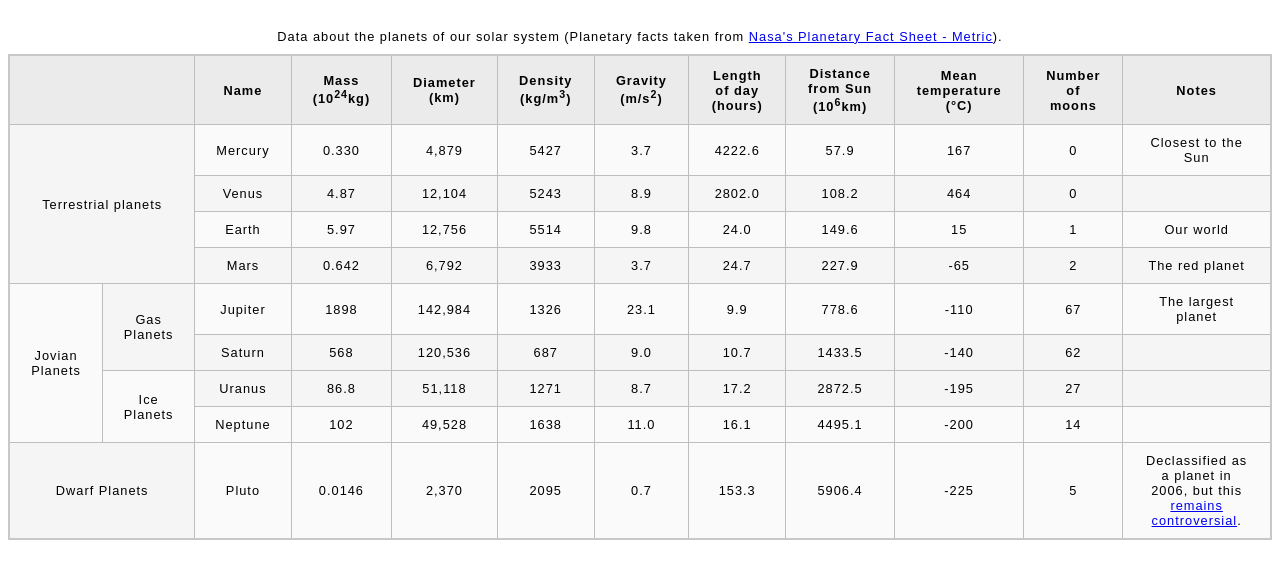
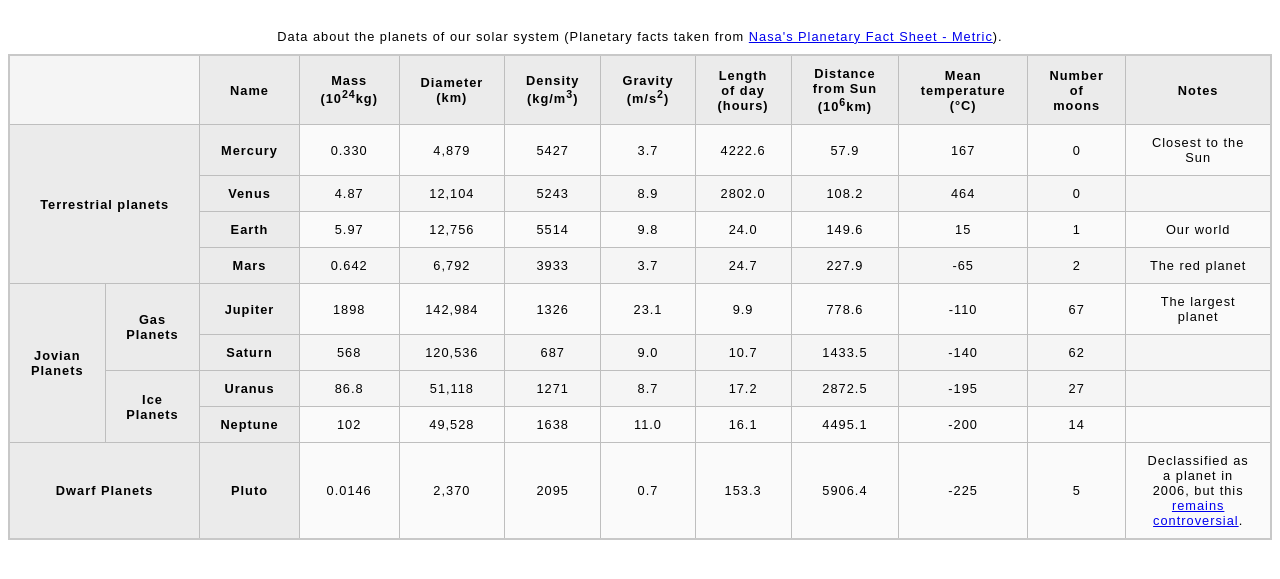
Before and after one commit to bspence205/PlanetData, a plain HTML site: page index.html in a window 1280 px wide. Shown: the part 61-640 px from the top of the page. Drawn offline with Linux system fonts and the light colour scheme.

Commit message:
correct semantic typo, changed appropriate tags to table headers th instead of td

```diff
--- a/index.html
+++ b/index.html
@@ -14,7 +14,7 @@
       </caption>
       <thead>
         <tr>
-          <th colspan="2"></th>
+          <td colspan="2"></td>
           <th>Name</th>
           <th>Mass (10<sup>24</sup>kg)</th>
           <th>Diameter (km)</th>
@@ -29,10 +29,10 @@
       </thead>
       <tbody>
           <tr>
-            <td colspan="2" rowspan="5">Terrestrial planets</td>
+            <th colspan="2" rowspan="5">Terrestrial planets</th>
           </tr>
           <tr>
-            <td>Mercury</td>
+            <th>Mercury</th>
             <td>0.330</td>
             <td>4,879</td>
             <td>5427</td>
@@ -44,7 +44,7 @@
             <td>Closest to the Sun</td>
           </tr>
           <tr>
-            <td>Venus</td>
+            <th>Venus</th>
             <td>4.87</td>
             <td>12,104</td>
             <td>5243</td>
@@ -56,7 +56,7 @@
             <td></td>
           </tr>
           <tr>
-            <td>Earth</td>
+            <th>Earth</th>
             <td>5.97</td>
             <td>12,756</td>
             <td>5514</td>
@@ -68,7 +68,7 @@
             <td>Our world</td>
           </tr>
           <tr>
-            <td>Mars</td>
+            <th>Mars</th>
             <td>0.642</td>
             <td>6,792</td>
             <td>3933</td>
@@ -80,12 +80,12 @@
             <td>The red planet</td>
           </tr>
           <tr>
-            <td colspan="1" rowspan="7">Jovian Planets</td>
+            <th colspan="1" rowspan="7">Jovian Planets</th>
           </tr>
-            <td rowspan="3">Gas Planets</td>
+            <th rowspan="3">Gas Planets</th>
           </tr>
           <tr>
-            <td>Jupiter</td>
+            <th>Jupiter</th>
             <td>1898</td>
             <td>142,984</td>
             <td>1326</td>
@@ -97,7 +97,7 @@
             <td>The largest planet</td>
           </tr>
           <tr>
-            <td>Saturn</td>
+            <th>Saturn</th>
             <td>568</td>
             <td>120,536</td>
             <td>687</td>
@@ -109,10 +109,10 @@
             <td></td>
           </tr>
           <tr>
-            <td rowspan="3">Ice Planets</td>
+            <th rowspan="3">Ice Planets</th>
           </tr>
           <tr>
-            <td>Uranus</td>
+            <th>Uranus</th>
             <td>86.8</td>
             <td>51,118</td>
             <td>1271</td>
@@ -124,7 +124,7 @@
             <td></td>
           </tr>
           <tr>
-            <td>Neptune</td>
+            <th>Neptune</th>
             <td>102</td>
             <td>49,528</td>
             <td>1638</td>
@@ -136,10 +136,10 @@
             <td></td>
           </tr>
           <tr>
-            <td colspan="2" rowspan="2">Dwarf Planets</td>
+            <th colspan="2" rowspan="2">Dwarf Planets</th>
           </tr>
           <tr>
-            <td>Pluto</td>
+            <th>Pluto</th>
             <td>0.0146</td>
             <td>2,370</td>
             <td>2095</td>
```
